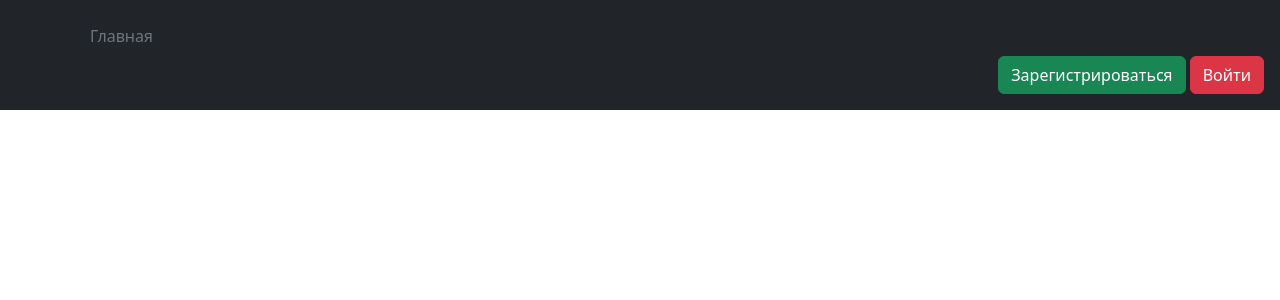
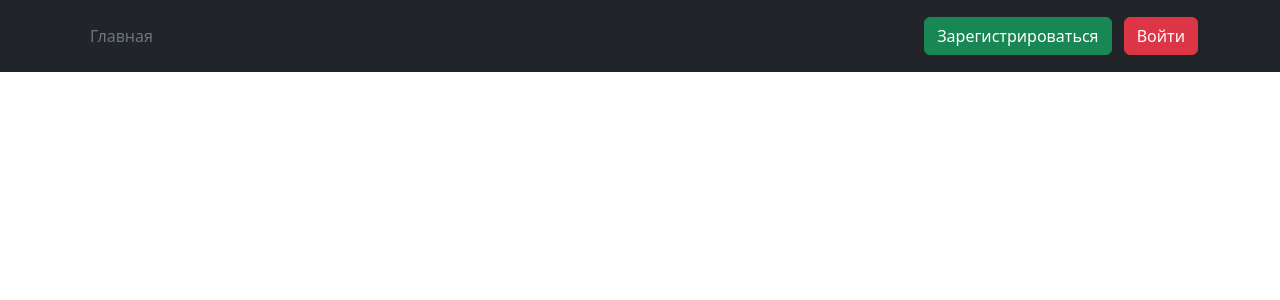
Before and after one commit to code-n-cry/microblogs-tutoring-project, a FastAPI app: page / in a window 1280 px wide. Shown: the top 300 px of the page. Run offline with FastAPI, Linux system fonts and the light colour scheme.

Commit message:
Поправил разметку в хэдэре

```diff
--- a/templates/base.html
+++ b/templates/base.html
@@ -14,20 +14,20 @@
     <header class="p-3 bg-dark text-white">
         <div class="container">
             <div class="d-flex flex-wrap align-items-center justify-content-center justify-content-lg-start">
-                <ul class="nav col-12 col-lg-auto me-lg-auto mb-2 justify-content-center mb-md-0">
+                <ul class="nav col-12 col-lg-auto me-lg-auto justify-content-center mb-md-0">
                     <li>
                         <a href="/" class="nav-link px-2 text-secondary">Главная</a>
                     </li>
                 </ul>
+                <div class="text-end">
+                    {% if not user %}
+                        <a class="btn btn-success me-2" href="/signup">Зарегистрироваться</a>
+                        <a class="btn btn-danger" href="/login">Войти</a>
+                    {% else %}
+                        <a href="/profile" class="nav-link px-2 text-secondary me-2">Профиль</a>
+                    {% endif %}
+                </div>
             </div>
-        </div>
-        <div class ="text-end">
-                {% if not user %}
-                    <a class="btn btn-success" href="/signup">Зарегистрироваться</a>
-                    <a class="btn btn-danger" href="/login">Войти</a>
-                {% else %}
-                    <a href="/profile" class="nav-link px-2 text-secondary me-2">Профиль</a>
-                {% endif %}
         </div>
     </header>
     <div class="container">
```
